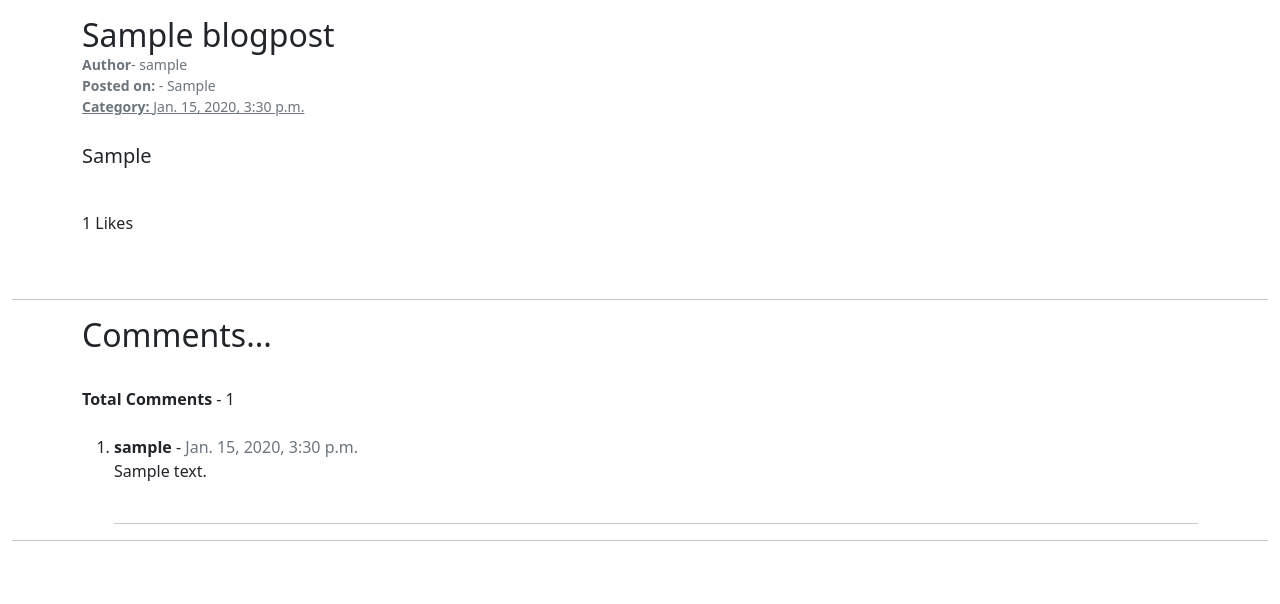
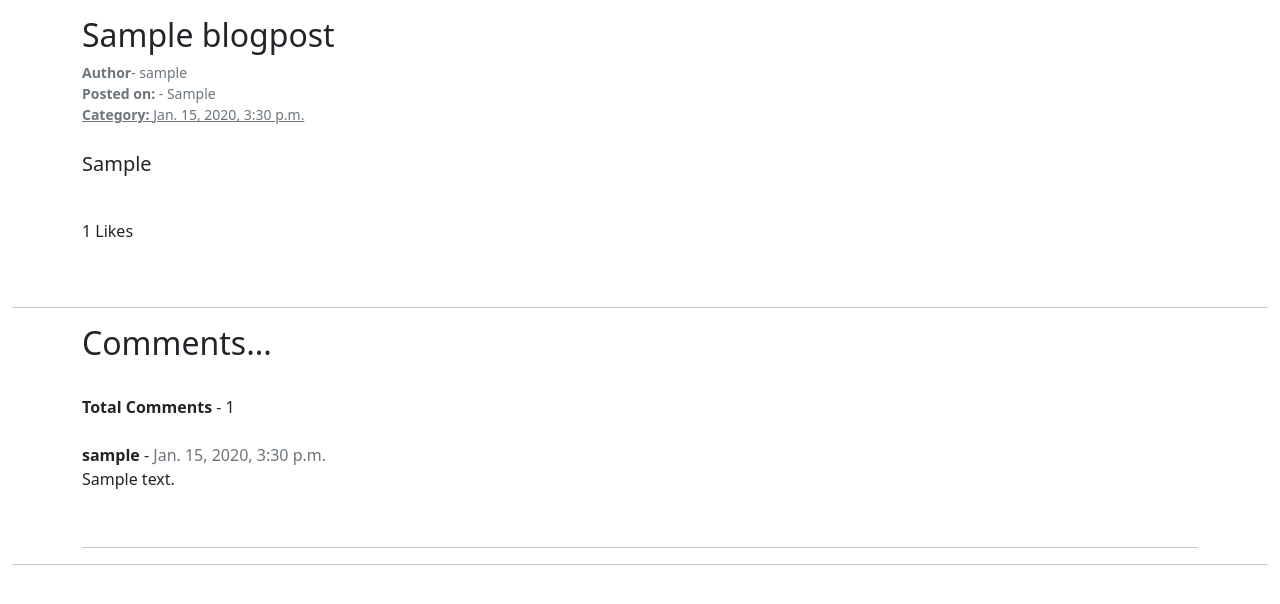
Before and after one commit to Rohitkumar15697/Speaking_blog_postgres, a Django app: page /detaildata/1 in a window 1280 px wide. Shown: the part 86-690 px from the top of the page. Run offline with Django 3.2, Linux system fonts and the light colour scheme; tables that the repository leaves empty hold one stand-in row (values such as "Sample post"); some libraries are stand-ins or nearby versions.

Commit message:
frontend

```diff
--- a/templates/about.html
+++ b/templates/about.html
@@ -8,9 +8,9 @@
 
 {%block body%}
     <div class='container'>
-        <div class='row d-flex'>
+        <div class='row'>
             <div class='col-md-3'>
-                <img src={%static 'img/ropic.jpg'%} class='rounded-circle' height='150' width='150'><br><br>
+                <img src={%static 'img/ropic.jpg'%} class='rounded-circle img-responsive' height='150'><br><br>
             </div>
             <div class='col-md-5 border '>
                 <strong class='h2'>Rohit Kumar</strong>
--- a/templates/base.html
+++ b/templates/base.html
@@ -2,12 +2,19 @@
 <html lang="en">
 <head>
 
-    <title>{% block title %} {% endblock %}</title>
-
-    <meta name='viewport' content="width=device-width, initial-scale=1">
+  <meta name='viewport' content="width=device-width, initial-scale=1">
     <link rel='stylesheet' href={%static 'css/bootstrap.min.css' %}>
     <script src={%static 'js/bootstrap.min.js' %}></script>
     <script src={%static 'js/jquery.min.js' %}></script>
+
+  {%block head%}
+  {%endblock%}
+
+    <title>{% block title %} {% endblock %}</title>
+
+
+
+
 
 
     <style>
@@ -23,8 +30,7 @@
     a:hover{color:green;}
     {%block style%}
 
-
-     {%endblock%}
+    {%endblock%}
 
      @media screen and (max-width:700px){
        nav{font-size:19px;}
--- a/templates/blogpost_detail.html
+++ b/templates/blogpost_detail.html
@@ -1,7 +1,9 @@
 {%extends 'base.html' %}
 
-
-   {%block title%} Blog {{data.id}} {%endblock%}
+    {%block head%}
+        <meta name='description' content={{data.post | truncatechars:100}}>
+     {%endblock%}
+    {%block title%} {{data.title}} {%endblock%}
 
     {%block style%}
 
@@ -21,7 +23,7 @@
 
 
         <div class='col-md-8'>
-        <b class='h2'>{{data.title}}</b><br>
+        <h2>{{data.title}}</h2>
         <small class='text-muted'><b>Author</b>- {{data.created_by}}</small><br>
 
         <small class='text-muted'l><b>Posted on: </b>- {{data.topic}}</small> <br>
@@ -117,14 +119,14 @@
                         <!--if there is already some comments-->
                         <strong>Total Comments</strong> - {{data.comments.count}} <br>
 
-                        <ol><br>
+                        <br>
 
                         <!--print all comments to template-->
                         {%for comment in data.comments.all %}
 
-                        <li><strong>{{comment.name}}</strong> -
+                        <strong>{{comment.name}}</strong> -
                             <span class='text-muted'>{{comment.date_added}}</span><br>
-                            {{comment.body}}</li><br>
+                            <p>{{comment.body}}</p><br>
 
 
                             <!--Like comment-->
@@ -148,7 +150,7 @@
                             <a class='text-danger' href={%url 'delete-comment' comment.id %}> Delete</a><br>
                             {%endif%}<hr>
                         {%endfor%}
-                        <ol>
+
                 {%endif%}
         </div>
 
```
